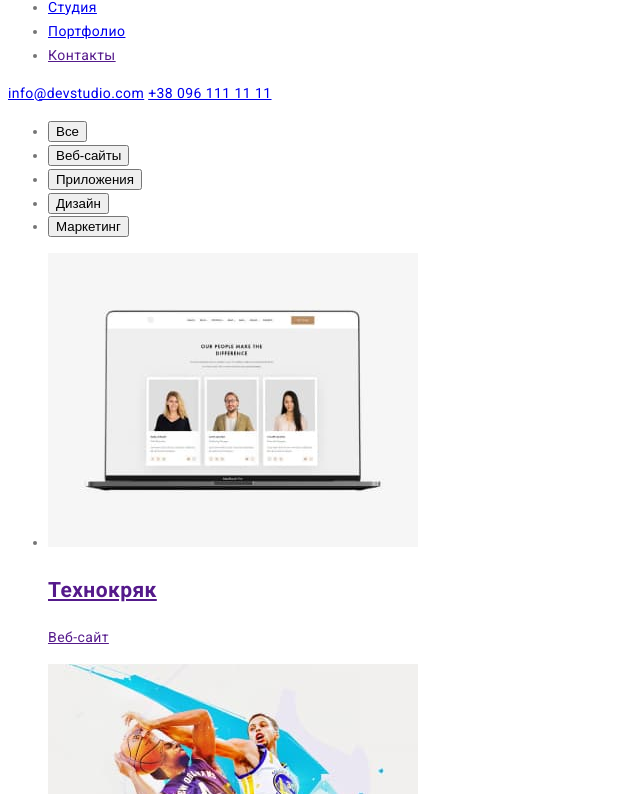
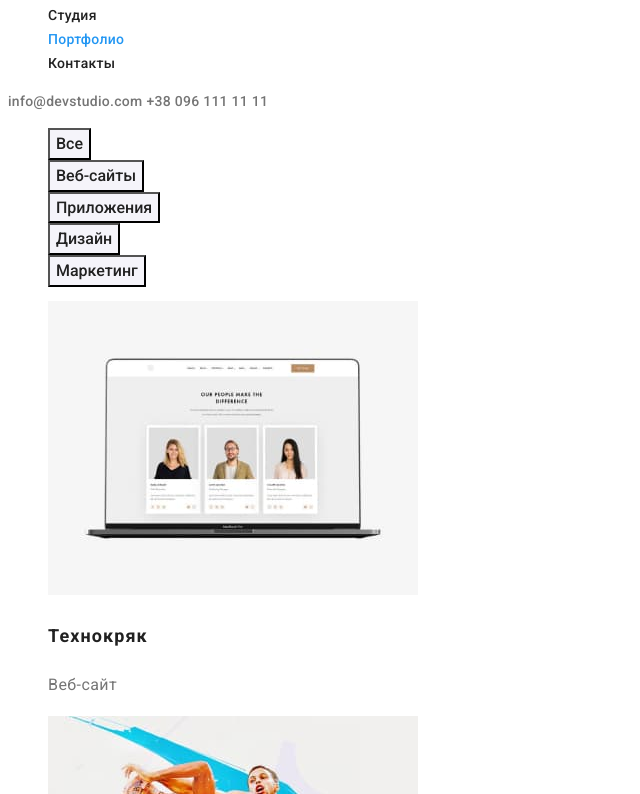
Before and after one commit to JuliaOraz/goit-markup-hw-02, a plain HTML site: page portfolio.html in a window 1280 px wide. Shown: the part 50-844 px from the top of the page, without its empty margins (0-640 px from the left). Drawn offline with Linux system fonts and the light colour scheme.

Commit message:
Создает классы и стили страницы portfolio.html

```diff
--- a/css/styles.css
+++ b/css/styles.css
@@ -21,7 +21,11 @@ body {
   color: var(--primary-color-text);
   background-color: var(--primary-color-white);
 }
+.list-none {
+  list-style: none;
+}
 
+/* logo */
 .logo {
   font-family: Raleway;
   font-weight: 700;
@@ -31,9 +35,6 @@ body {
 }
 .logo span {
   color: var(--accent-color);
-}
-.list-none {
-  list-style: none;
 }
 
 /* header */
@@ -78,8 +79,6 @@ body {
 .footer-list {
 }
 .footer-item .footer-link {
-  font-size: 14px;
-  line-height: 1.71;
   font-style: normal;
   text-decoration: none;
   color: var(--additional-color-text);
@@ -165,3 +164,40 @@ body {
   line-height: 1.18;
   text-align: center;
 }
+
+/* portfolio */
+.portfolio {
+}
+.portfolio-group {
+}
+.portfolio-btn {
+  font-family: Roboto;
+  font-weight: 500;
+  font-size: 16px;
+  line-height: 1.62;
+  text-align: center;
+  color: var(--secondary-color-text);
+  background-color: var(--primary-color-bg);
+  cursor: pointer;
+}
+.portfolio-btn:hover,
+.portfolio-btn:focus {
+  color: var(--primary-color-white);
+  background-color: var(--accent-color);
+}
+.portfolio-list a {
+  text-decoration: none;
+}
+.portfolio-list h2 {
+  font-weight: 700;
+  font-size: 18px;
+  line-height: 2;
+  letter-spacing: 0.06em;
+  color: var(--secondary-color-text);
+}
+.portfolio-list p {
+  font-family: Roboto;
+  font-size: 16px;
+  line-height: 1.87;
+  color: var(--primary-color-text);
+}
--- a/portfolio.html
+++ b/portfolio.html
@@ -15,34 +15,34 @@
   </head>
   <body>
     <!-- Шапка сайта -->
-    <header>
+    <header class="head">
       <nav>
-        <a href="./index.html"> <span>Web</span>Studio </a>
-        <ul>
-          <li><a href="./index.html">Студия</a></li>
-          <li><a href="./portfolio.html">Портфолио</a></li>
-          <li><a href="">Контакты</a></li>
+        <a class="logo head-logo" href="./index.html"> <span>Web</span>Studio </a>
+        <ul class="head-nav list-none">
+          <li><a class="head-nav-link" href="./index.html">Студия</a></li>
+          <li><a class="head-nav-link active" href="./portfolio.html">Портфолио</a></li>
+          <li><a class="head-nav-link" href="">Контакты</a></li>
         </ul>
       </nav>
-      <a href="mailto:info@devstudio.com">info@devstudio.com</a>
-      <a href="tel:+380961111111">+38 096 111 11 11</a>
+      <a class="head-link" href="mailto:info@devstudio.com">info@devstudio.com</a>
+      <a class="head-link" href="tel:+380961111111">+38 096 111 11 11</a>
     </header>
     <!-- Основной контент -->
     <main>
       <!-- Наши проекты -->
-      <section>
+      <section class="portfolio">
         <h1 hidden>Наши проекты</h1>
         <!-- Список кнопок -->
-        <ul>
-          <li><button type="button">Все</button></li>
-          <li><button type="button">Веб-сайты</button></li>
-          <li><button type="button">Приложения</button></li>
-          <li><button type="button">Дизайн</button></li>
-          <li><button type="button">Маркетинг</button></li>
+        <ul class="portfolio-group list-none">
+          <li><button class="portfolio-btn" type="button">Все</button></li>
+          <li><button class="portfolio-btn" type="button">Веб-сайты</button></li>
+          <li><button class="portfolio-btn" type="button">Приложения</button></li>
+          <li><button class="portfolio-btn" type="button">Дизайн</button></li>
+          <li><button class="portfolio-btn" type="button">Маркетинг</button></li>
         </ul>
         <!-- Список работ -->
-        <ul>
-          <li>
+        <ul class="portfolio-list list-none">
+          <li class="portfolio-item">
             <a href="">
               <img
                 src="./images/portfolio/portfolio-1.jpg"
@@ -54,7 +54,7 @@
               <p>Веб-сайт</p>
             </a>
           </li>
-          <li>
+          <li class="portfolio-item">
             <a href="">
               <img
                 src="./images/portfolio/portfolio-2.jpg"
@@ -66,7 +66,7 @@
               <p>Дизайн</p>
             </a>
           </li>
-          <li>
+          <li class="portfolio-item">
             <a href="">
               <img
                 src="./images/portfolio/portfolio-3.jpg"
@@ -78,7 +78,7 @@
               <p>Приложение</p>
             </a>
           </li>
-          <li>
+          <li class="portfolio-item">
             <a href="">
               <img
                 src="./images/portfolio/portfolio-4.jpg"
@@ -90,7 +90,7 @@
               <p>Маркетинг</p>
             </a>
           </li>
-          <li>
+          <li class="portfolio-item">
             <a href="">
               <img
                 src="./images/portfolio/portfolio-5.jpg"
@@ -102,7 +102,7 @@
               <p>Приложение</p>
             </a>
           </li>
-          <li>
+          <li class="portfolio-item">
             <a href="">
               <img
                 src="./images/portfolio/portfolio-6.jpg"
@@ -114,7 +114,7 @@
               <p>Веб-сайт</p>
             </a>
           </li>
-          <li>
+          <li class="portfolio-item">
             <a href="">
               <img
                 src="./images/portfolio/portfolio-7.jpg"
@@ -126,7 +126,7 @@
               <p>Дизайн</p>
             </a>
           </li>
-          <li>
+          <li class="portfolio-item">
             <a href="">
               <img
                 src="./images/portfolio/portfolio-8.jpg"
@@ -138,7 +138,7 @@
               <p>Маркетинг</p>
             </a>
           </li>
-          <li>
+          <li class="portfolio-item">
             <a href="">
               <img
                 src="./images/portfolio/portfolio-9.jpg"
@@ -154,12 +154,13 @@
       </section>
     </main>
     <!-- Подвал сайта -->
-    <footer>
-      <a href="./index.html"> <span>Web</span>Studio </a>
+    <footer class="footer">
+      <a class="logo footer-logo" href="./index.html"> <span>Web</span>Studio </a>
       <address>
-        <ul>
-          <li>
+        <ul class="footer-list list-none">
+          <li class="footer-item">
             <a
+              class="footer-link"
               href="https://goo.gl/maps/6g8VdMfjqsQrThPT6"
               target="_blank"
               rel="noreferrer noopener"
@@ -167,8 +168,12 @@
               г. Киев, пр-т Леси Украинки, 26
             </a>
           </li>
-          <li><a href="mailto:info@example.com">info@example.com</a></li>
-          <li><a href="tel:+380991111111">+38 099 111 11 11</a></li>
+          <li class="footer-item">
+            <a class="footer-link" href="mailto:info@example.com">info@example.com</a>
+          </li>
+          <li class="footer-item">
+            <a class="footer-link" href="tel:+380991111111">+38 099 111 11 11</a>
+          </li>
         </ul>
       </address>
     </footer>
```
